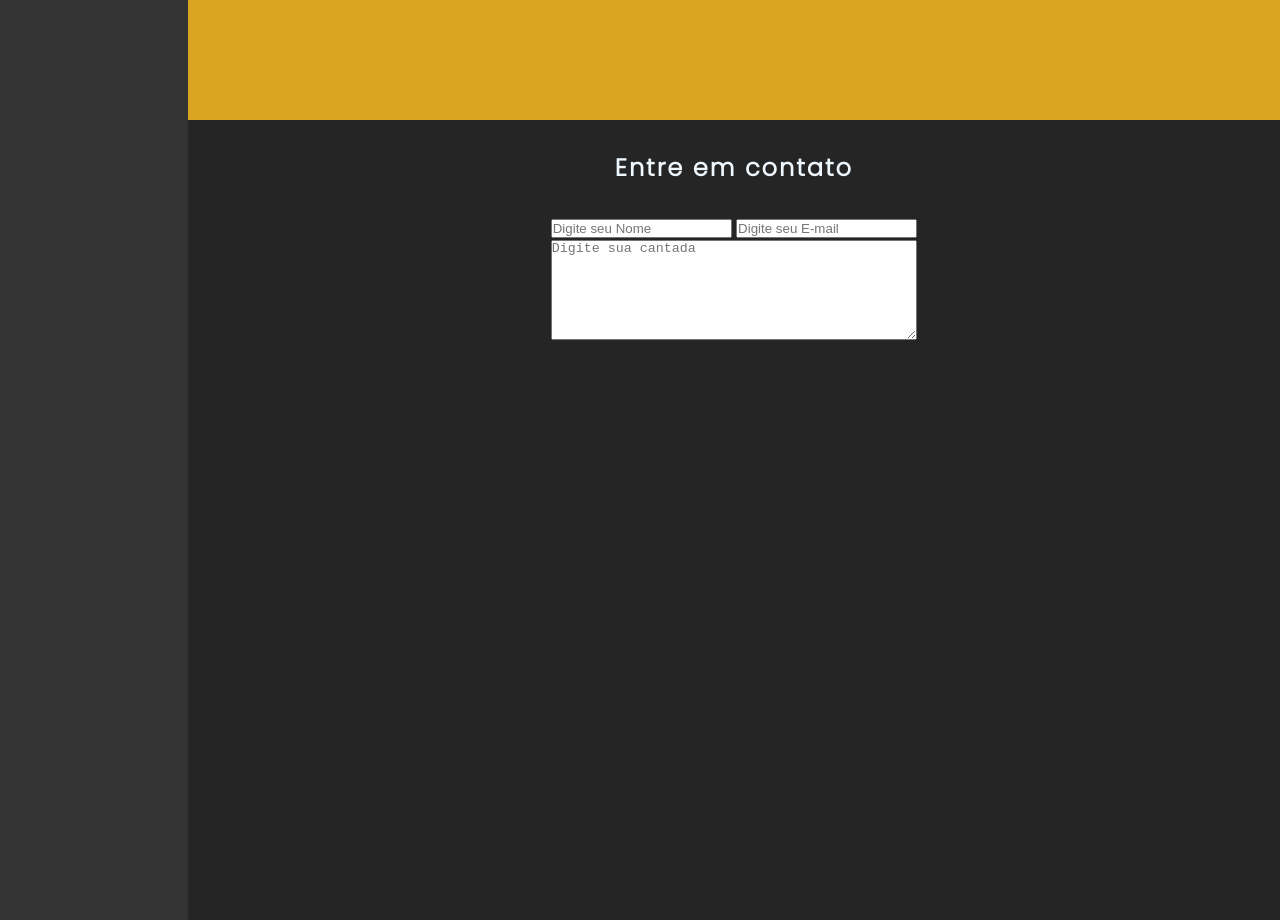
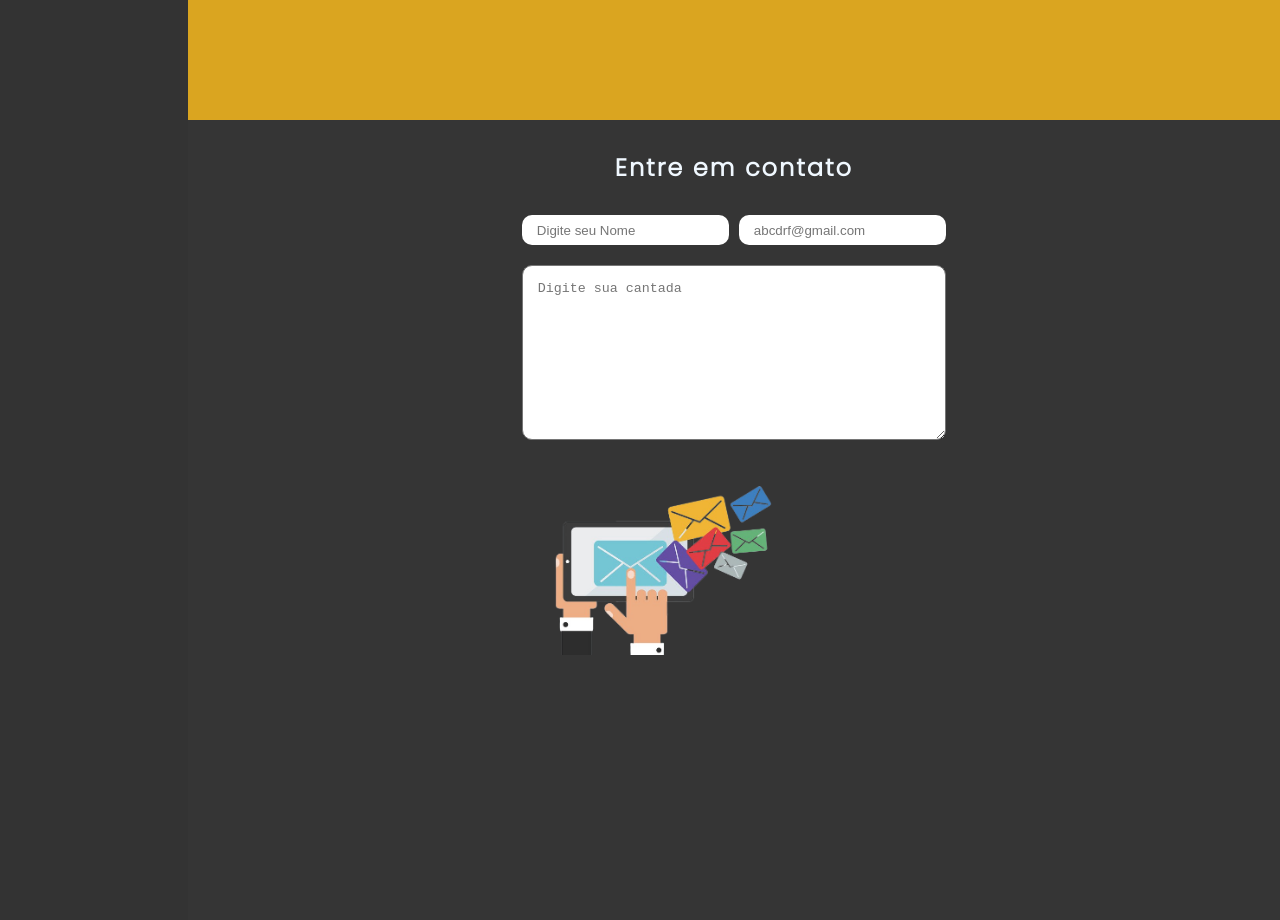
Before and after one commit to Guh777/project-port, a plain HTML site: page index.html in a window 1280 px wide. Shown: the part 2280-3200 px from the top of the page. Drawn offline with Linux system fonts and the light colour scheme.

Commit message:
atualizooou

```diff
--- a/index.html
+++ b/index.html
@@ -94,12 +94,15 @@
       <div class="inputP">
         <div class="inputS">
           <div class="input1">
-            <input type="text" placeholder="Digite seu Nome">
-            <input type="email" placeholder="Digite seu E-mail">
+            <input type="text" placeholder="Digite seu Nome" class="inputA" id="focus" onfocus="focos()">
+            <input type="email" placeholder="abcdrf@gmail.com" class="inputB" id="focuss" onfocus="focoss()">
           </div>
           <div class="input2">
-            <textarea rows="5" placeholder="Digite sua cantada" class="REDM"></textarea>
-
+            <textarea rows="5" placeholder="Digite sua cantada" class="REDM focus" id="REDMS"
+              onfocus="foc()"></textarea>
+          </div>
+          <div class="divImg1">
+            <img src="./images/emaillittle.png" class="emailImg">
           </div>
         </div>
 
--- a/script.js
+++ b/script.js
@@ -8,3 +8,22 @@ function voltaaonormal() {
   const botao = document.getElementById('botao')
   botao.style.borderRadius = '10px'
 }
+
+
+function foc() {
+  const foco = document.getElementById('REDMS')
+
+
+}
+
+function focos() {
+  const foco = document.getElementById('focus')
+
+
+}
+
+function focoss() {
+  const foco = document.getElementById('focuss')
+
+
+}
--- a/styles.css
+++ b/styles.css
@@ -263,7 +263,7 @@ button {
 }
 
 #falecmg {
-  background: #252525;
+  background: #353535;
   height: 100vh;
   font-family: 'Poppins', sans-serif;
 
@@ -278,9 +278,9 @@ button {
 .inputP {
   margin-top: 30px;
   width: auto;
-  display: grid;
+  display: flex;
   justify-content: center;
-  gap: 20px 20px;
+
 
 }
 
@@ -288,14 +288,50 @@ button {
 .REDM {
   resize: vertical;
   width: 100%;
-  height: 100px;
+  height: 175px;
   resize: vertical;
   min-height: 30px;
+  border-radius: 10px;
+  padding: 15px;
+  max-height: 305px;
 }
 
 
 .inputS {
   width: auto;
+  display: flex;
+  flex-direction: column;
+  gap: 20px 15px;
+
 }
 
-input
+.input1 {
+  display: flex;
+  gap: 10px;
+}
+
+input[type=text] {
+  border-radius: 10px;
+  height: 30px;
+  padding: 15px;
+  border: none;
+
+}
+
+input[type=email] {
+  border-radius: 10px;
+  height: 30px;
+  padding: 15px;
+  border: none;
+}
+
+.divImg1 {
+  position: static;
+  bottom: 0;
+
+}
+
+.emailImg {
+  width: 250px;
+
+}
```
Also changed, not shown: images/email.png (added), images/emaillittle.png (added).
